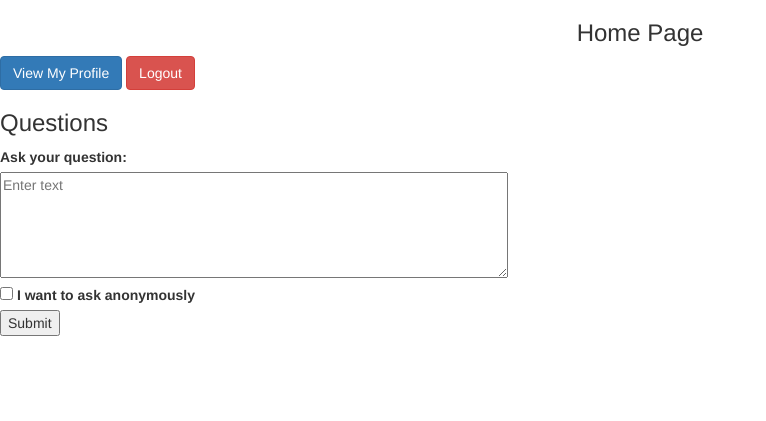
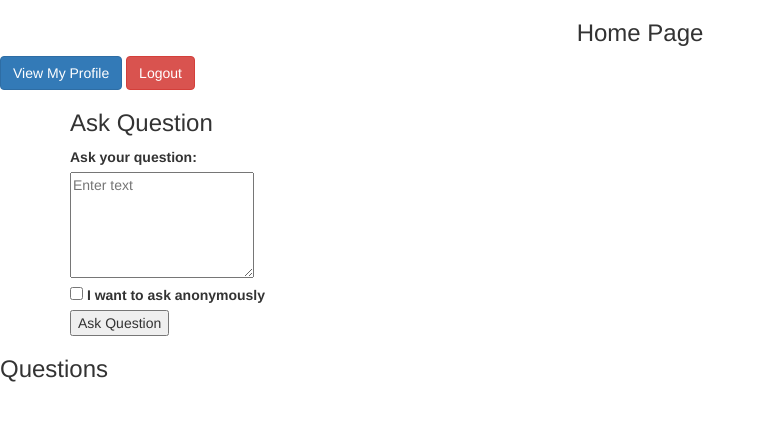
Before and after one commit to kalyan63/Mini-Quora-Website, a Flask app: page /Login in a window 1280 px wide. Shown: the top 421 px of the page, without its empty margins (0-766 px from the left). Run offline with Flask 2, Linux system fonts and the light colour scheme; data that the repository does not hold is empty; some libraries are stand-ins or nearby versions.

Commit message:
Update Home.html

```diff
--- a/templates/Home.html
+++ b/templates/Home.html
@@ -4,6 +4,18 @@
 <a href="{{url_for('Profile')}}" class="btn btn-primary"> View My Profile</a>
 <a href="{{url_for('Logout')}}" class="btn btn-danger float-right">Logout</a>
 </br>
+<div class="container">
+    <h3>Ask Question </h3>
+    <form action="/Home" method="POST">
+        <label for="text">Ask your question:</label>
+        <br>
+        <textarea rows="5" chtml forols="60" name="q_text" placeholder="Enter text"></textarea>
+        <br/>
+        <input type="checkbox" id="anonymous" name="anonymous" value="1">
+        <label for="anonymous"> I want to ask anonymously </label><br>
+        <input type="submit" value="Ask Question"/>
+    </form>
+</div>
 <h3 class="text-centre">Questions</h3>
 <div class="container">
 {% for Question in Questions %}
@@ -19,15 +31,4 @@
     </div>
 {% endfor %}
 </div>
-
-<form action="/Home" method="POST">
-    <label for="text">Ask your question:</label>
-    <br>
-    <textarea rows="5" cols="60" name="q_text" placeholder="Enter text"></textarea>
-    <br/>
-    <input type="checkbox" id="anonymous" name="anonymous" value="Bike">
-    <label for="anonymous"> I want to ask anonymously </label><br>
-    <input type="submit" value="Submit"/>
-</form>
-
 {% endblock Body%}
```
